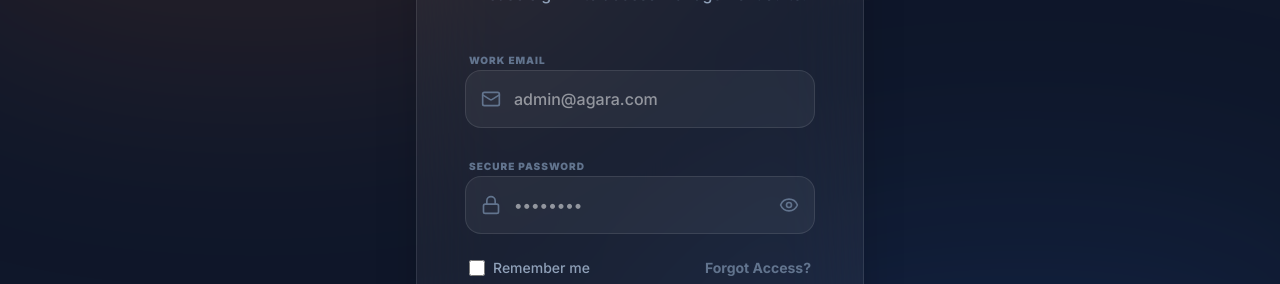
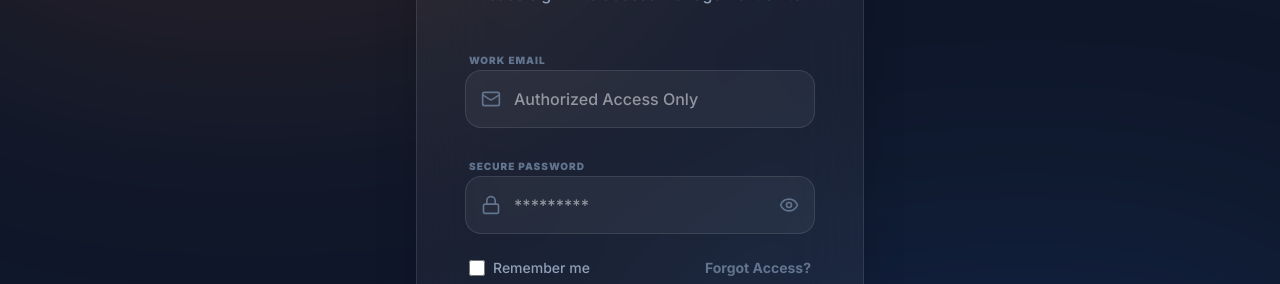
Before and after one commit to Agara-Sofvix/Sofvix, a Next.js app in the folder frontend/: page /login in a window 1280 px wide. Shown: the part 260-544 px from the top of the page. Built offline with nearby package versions, Linux system fonts and the light colour scheme.

Commit message:
Admin: Updated login placeholders and secure password

```diff
--- a/frontend/app/(admin)/login/page.tsx
+++ b/frontend/app/(admin)/login/page.tsx
@@ -85,7 +85,7 @@ export default function AdminLoginPage() {
                   required
                   name="email"
                   type="email"
-                  placeholder="admin@agara.com"
+                  placeholder="Authorized Access Only"
                   className="w-full bg-white/5 border border-white/10 rounded-2xl pl-12 pr-4 py-4 text-white focus:outline-none focus:border-[#F97316] focus:bg-white/10 transition-all font-medium"
                 />
               </div>
@@ -99,7 +99,7 @@ export default function AdminLoginPage() {
                   required
                   name="password"
                   type={showPassword ? "text" : "password"}
-                  placeholder="••••••••"
+                  placeholder="*********"
                   className="w-full bg-white/5 border border-white/10 rounded-2xl pl-12 pr-12 py-4 text-white focus:outline-none focus:border-[#F97316] focus:bg-white/10 transition-all font-medium"
                 />
                 <button
```
Also changed, not shown: 1 other file (tests, documents, lock files or other folders).
